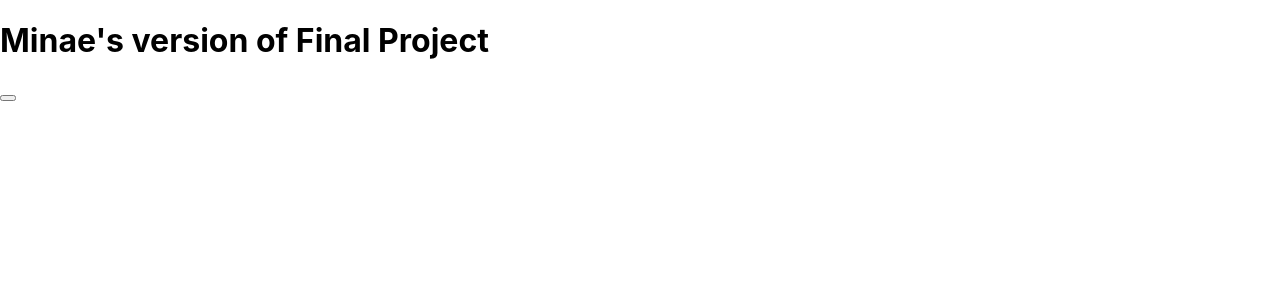
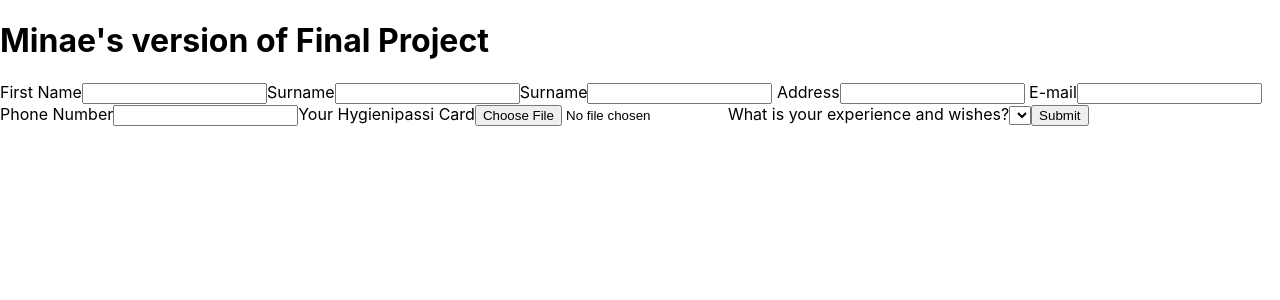
Before and after one commit to Blen-Hailu/Final-Project, a React (Create React App) app: page / in a window 1280 px wide. Shown: the top 300 px of the page. Built offline with nearby package versions, Linux system fonts and the light colour scheme.

Commit message:
RHF first commit

```diff
--- a/package.json
+++ b/package.json
@@ -8,7 +8,10 @@
     "@testing-library/user-event": "^13.5.0",
     "react": "^18.2.0",
     "react-dom": "^18.2.0",
-    "react-scripts": "5.0.1",
+    "react-hook-form": "^7.39.4",
+    "react-router": "^6.4.3",
+    "react-router-dom": "^6.4.3",
+    "react-scripts": "^2.1.3",
     "web-vitals": "^2.1.4"
   },
   "scripts": {
--- a/src/App.js
+++ b/src/App.js
@@ -1,12 +1,13 @@
 import './App.css';
-import Button from './components/Button.jsx';
+import React from "react";
+import UserInput from './components/InputForm.jsx';
 
 function App() {
 
   return (
     <>
     <h1>Minae's version of Final Project</h1>
-    <Button />
+    <UserInput />
     </>
   );
   }
--- /dev/null
+++ b/src/components/InputForm.jsx
@@ -0,0 +1,40 @@
+import React from "react";
+import { useForm } from "react-hook-form";
+
+export default function UserInput (props) {
+  const { register, handleSubmit, watch, formState: { errors } } = useForm();
+  const onSubmit = data => console.log(data);
+
+  return (
+    <form action="POST" enctype="multipart/form-data" onSubmit={handleSubmit(onSubmit)}>
+      <label for="firstName">First Name</label>
+      <input {...register("firstName", {required: true, maxLength: 20 })} />
+
+      <label for="surName">Surname</label>
+      <input {...register("surName", {required: true, maxLength: 20 })} />
+
+      <label for="surName">Surname</label>
+      <input ></input> {/*Ask birth year? day? and validation for undaerage*/}
+
+      <label for="address">Address</label>
+      <input ></input> {/*Address*/}
+
+      <label for="email">E-mail</label>
+      <input {...register("email", {pattern: /^[a-zA-Z0-9_.+-]+@([a-zA-Z0-9][a-zA-Z0-9-]*[a-zA-Z0-9]*\.)+[a-zA-Z]{2,}$/})} />
+
+      <label for="tel">Phone Number</label>
+      <input type="tel" {...register("phone")} />
+
+      <label for="surName">Your Hygienipassi Card</label>
+      <input type="file" accept = "image/png, image/jpeg,.pdf" />
+
+      <label for="wishes">What is your experience and wishes?</label>
+      <select {...register("wishes")}>
+        <option value="experienced">{props.option_1}</option>
+        <option value="pro-to-be">{props.option_2}</option>
+        <option value="apprenticeship">{props.option_3}</option>
+      </select>
+      <input type="submit" />
+    </form>
+  );
+}
```
Also changed, not shown: 2 other files (tests, documents, lock files or other folders).
